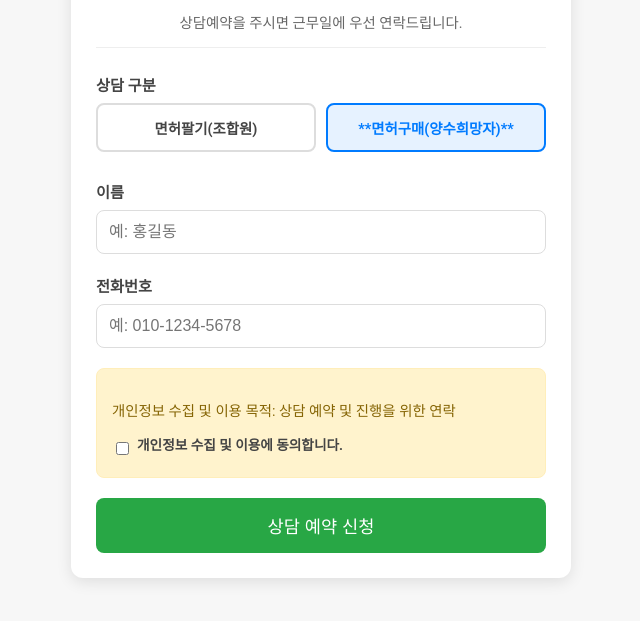
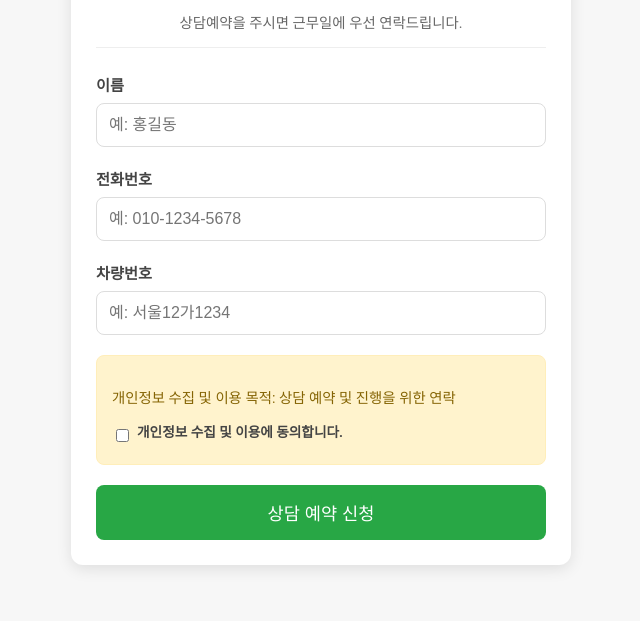
Before and after one commit to Nick-sbKim/contact, a plain HTML site: page index.html in a window 1280 px wide. Shown: the part 99-720 px from the top of the page, without its empty margins (319-959 px from the left). Drawn offline with Linux system fonts and the light colour scheme.

Commit message:
Update index.html

```diff
--- a/index.html
+++ b/index.html
@@ -5,7 +5,7 @@
     <meta name="viewport" content="width=device-width, initial-scale=1.0">
     <title>서울 개인택시 면허 양수도 상담예약</title>
     <style>
-        /* CSS 스타일 (이전과 동일) */
+        /* 기본 스타일 */
         body {
             font-family: 'Malgun Gothic', 'Apple SD Gothic Neo', Roboto, sans-serif;
             margin: 0;
@@ -13,6 +13,7 @@
             background-color: #f7f7f7;
             color: #333;
         }
+
         .container {
             max-width: 450px;
             margin: 0 auto;
@@ -21,12 +22,15 @@
             border-radius: 12px;
             box-shadow: 0 4px 15px rgba(0, 0, 0, 0.1);
         }
+
+        /* 헤더 스타일 */
         h1 {
             font-size: 1.5em;
             color: #007bff;
             text-align: center;
             margin-bottom: 10px;
         }
+
         .subtitle {
             text-align: center;
             font-size: 0.9em;
@@ -35,9 +39,12 @@
             padding-bottom: 15px;
             border-bottom: 1px solid #eee;
         }
+
+        /* 폼 요소 스타일 */
         .form-group {
             margin-bottom: 20px;
         }
+
         label {
             display: block;
             margin-bottom: 8px;
@@ -45,6 +52,7 @@
             color: #444;
             font-size: 0.95em;
         }
+
         input[type="text"],
         input[type="tel"] {
             width: 100%;
@@ -54,30 +62,8 @@
             box-sizing: border-box;
             font-size: 1em;
         }
-        .radio-group {
-            display: flex;
-            gap: 10px;
-        }
-        .radio-btn {
-            flex: 1;
-            padding: 12px 15px;
-            border: 2px solid #ddd;
-            border-radius: 8px;
-            text-align: center;
-            cursor: pointer;
-            transition: all 0.2s ease;
-            font-size: 0.9em;
-            user-select: none;
-        }
-        .radio-btn.selected {
-            background-color: #e6f2ff;
-            border-color: #007bff;
-            color: #007bff;
-            font-weight: bold;
-        }
-        .radio-input {
-            display: none;
-        }
+
+        /* 개인정보 동의 스타일 */
         .privacy-group {
             padding: 15px;
             border: 1px solid #ffeeba;
@@ -87,11 +73,14 @@
             font-size: 0.9em;
             color: #856404;
         }
+
         .privacy-checkbox {
             margin-top: 10px;
             display: flex;
             align-items: center;
         }
+
+        /* 제출 버튼 */
         button[type="submit"] {
             width: 100%;
             padding: 15px;
@@ -103,11 +92,9 @@
             cursor: pointer;
             transition: background-color 0.3s;
         }
+
         button[type="submit"]:hover {
             background-color: #218838;
-        }
-        #carNumberGroup {
-            display: none;
         }
     </style>
 </head>
@@ -121,20 +108,6 @@
               target="hidden_iframe">
 
             <div class="form-group">
-                <label>상담 구분</label>
-                <div class="radio-group">
-                    <label class="radio-btn" id="sellerBtn">
-                        <input type="radio" name="entry.418889511" value="면허판매(조합원)" class="radio-input" id="sellerOption">
-                        면허팔기(조합원)
-                    </label>
-                    <label class="radio-btn" id="buyerBtn">
-                        <input type="radio" name="entry.418889511" value="면허구매(양수희망자)" class="radio-input" id="buyerOption" checked>
-                        **면허구매(양수희망자)**
-                    </label>
-                </div>
-            </div>
-
-            <div class="form-group">
                 <label for="userName">이름</label>
                 <input type="text" id="userName" name="entry.774744055" required placeholder="예: 홍길동">
             </div>
@@ -144,7 +117,7 @@
                 <input type="tel" id="userPhone" name="entry.1497683540" required placeholder="예: 010-1234-5678" pattern="[0-9]{2,3}-?[0-9]{3,4}-?[0-9]{4}">
             </div>
 
-            <div class="form-group" id="carNumberGroup">
+            <div class="form-group">
                 <label for="carNumber">차량번호</label>
                 <input type="text" id="carNumber" name="entry.597711636" placeholder="예: 서울12가1234">
             </div>
@@ -169,42 +142,9 @@
     <script>
         document.addEventListener('DOMContentLoaded', function() {
             const reservationForm = document.getElementById('reservationForm');
-            const sellerOption = document.getElementById('sellerOption');
-            const buyerOption = document.getElementById('buyerOption');
-            const sellerBtn = document.getElementById('sellerBtn');
-            const buyerBtn = document.getElementById('buyerBtn');
-            const carNumberGroup = document.getElementById('carNumberGroup');
-            const carNumberInput = document.getElementById('carNumber');
             const hiddenIframe = document.getElementById('hidden_iframe');
 
             let submitted = false;
-
-            function updateSelection() {
-                if (sellerOption.checked) {
-                    carNumberGroup.style.display = 'block';
-                    carNumberInput.setAttribute('required', 'required');
-                    sellerBtn.classList.add('selected');
-                    buyerBtn.classList.remove('selected');
-                } else {
-                    carNumberGroup.style.display = 'none';
-                    carNumberInput.removeAttribute('required');
-                    carNumberInput.value = '';
-                    sellerBtn.classList.remove('selected');
-                    buyerBtn.classList.add('selected');
-                }
-            }
-
-            sellerBtn.addEventListener('click', function() {
-                sellerOption.checked = true;
-                updateSelection();
-            });
-
-            buyerBtn.addEventListener('click', function() {
-                buyerOption.checked = true;
-                updateSelection();
-            });
-
-            updateSelection();
 
             // 폼 제출 이벤트 처리
             reservationForm.addEventListener('submit', function() {
@@ -216,12 +156,9 @@
                 if(submitted) {
                     alert('✅ 상담 예약이 성공적으로 접수되었습니다. 근무일에 우선 연락드립니다.');
 
+                    // 폼 초기화
                     reservationForm.reset();
                     submitted = false;
-
-                    // 폼 초기화 후, 버튼 상태 및 차량번호 필드를 기본값으로 다시 설정
-                    buyerOption.checked = true;
-                    updateSelection();
                 }
             };
         });
```
